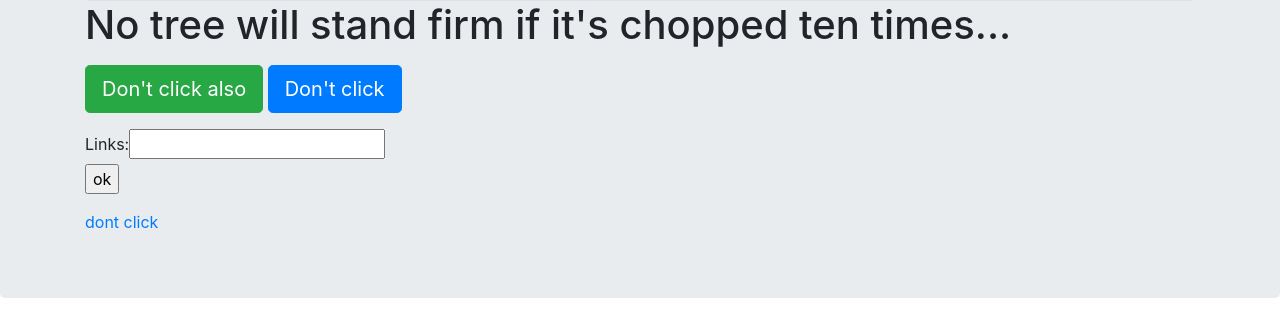
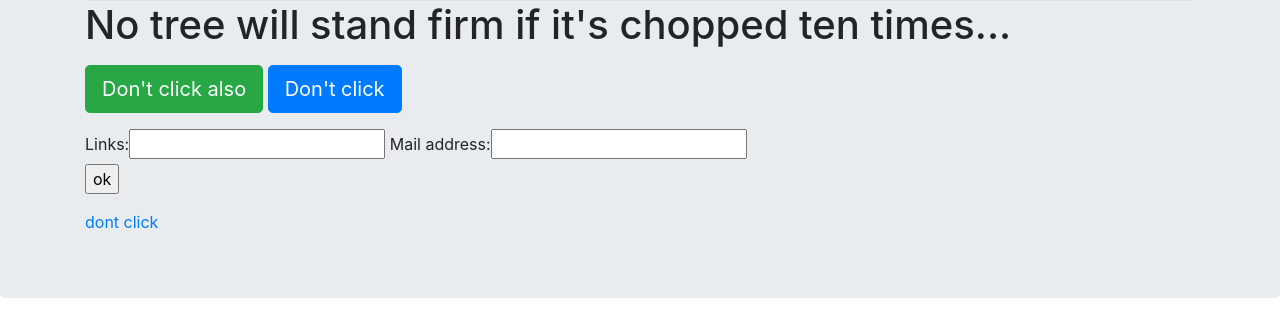
Before and after one commit to Djenevra/Task-2-Videoconvertor.-attempt-5, a Django app: page /mainApp/ in a window 1280 px wide. Shown: the part 897-1227 px from the top of the page. Run offline with Django 3.2, Linux system fonts and the light colour scheme; some libraries are stand-ins or nearby versions.

Commit message:
added mail address

```diff
--- a/mainApp/forms.py
+++ b/mainApp/forms.py
@@ -2,16 +2,8 @@
 from django import forms
 class UsesDownloadWithYoutubelibrary(forms.Form):
     links = forms.CharField()
-    #mail_address = forms.Charfield()
+    mail_address = forms.EmailField()
     def getNewurl():
         temp = getlinkdownloadNew(url)
         return temp
         file = forms.FileField()
-
-
-
-        """class ContactForm(forms.Form):
-    subject = forms.CharField(max_length=100)
-    message = forms.CharField(widget=forms.Textarea)
-    sender = forms.EmailField()
-    cc_myself = forms.BooleanField(required=False)"""
--- a/mainApp/templates/mainApp/wrapper.html
+++ b/mainApp/templates/mainApp/wrapper.html
@@ -24,6 +24,7 @@
   {%csrf_token%}
   {{form}}
 
+
   <p>
     <input type="submit" value="ok">
   </p>
--- a/mainApp/views.py
+++ b/mainApp/views.py
@@ -11,8 +11,9 @@ def index (request):
         if tempForm.is_valid():
             temp2 = UsesDownloadWithYoutubelibrary()
             link = tempForm.cleaned_data['links']
+            mail_address = tempForm.cleaned_data['mail_address']
             temp = getlinkdownloadNew(link)
-            print(temp)
+
             return redirect(temp)
     else:
         useForm = UsesDownloadWithYoutubelibrary()
```
